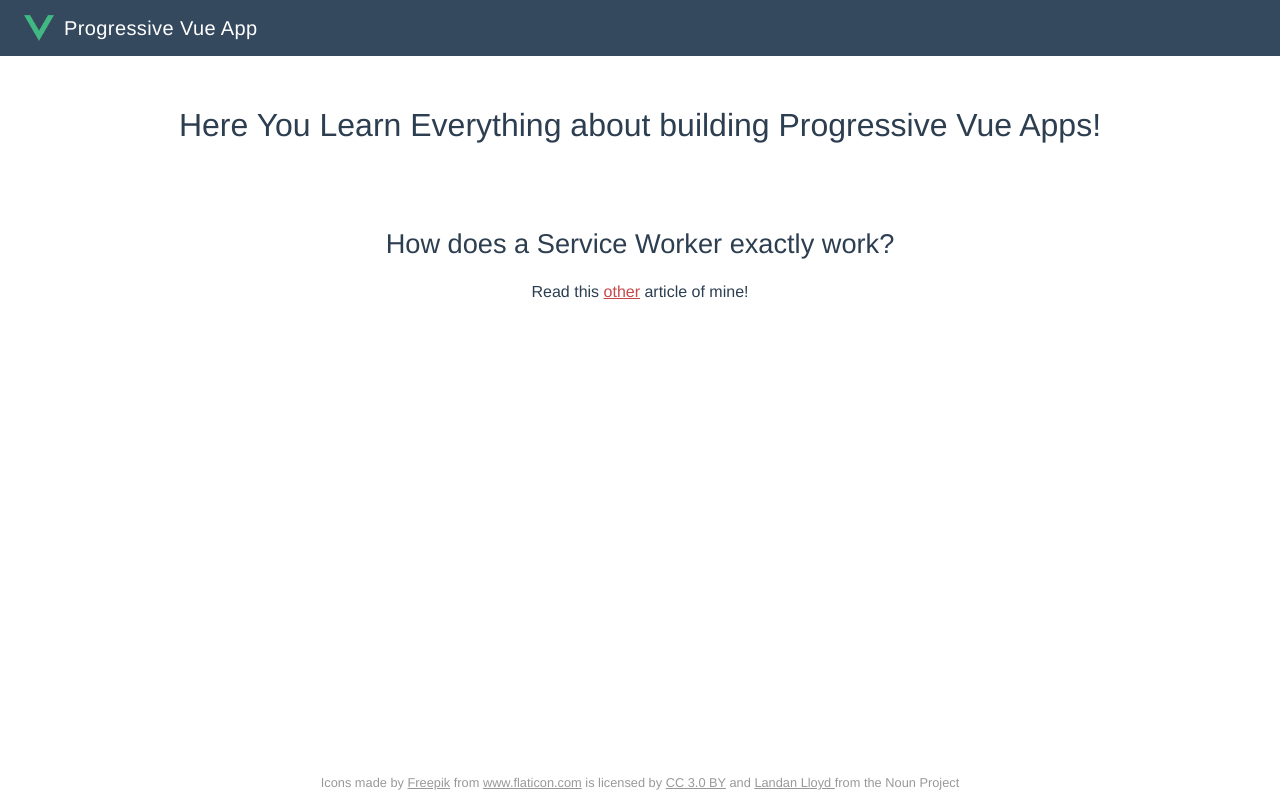
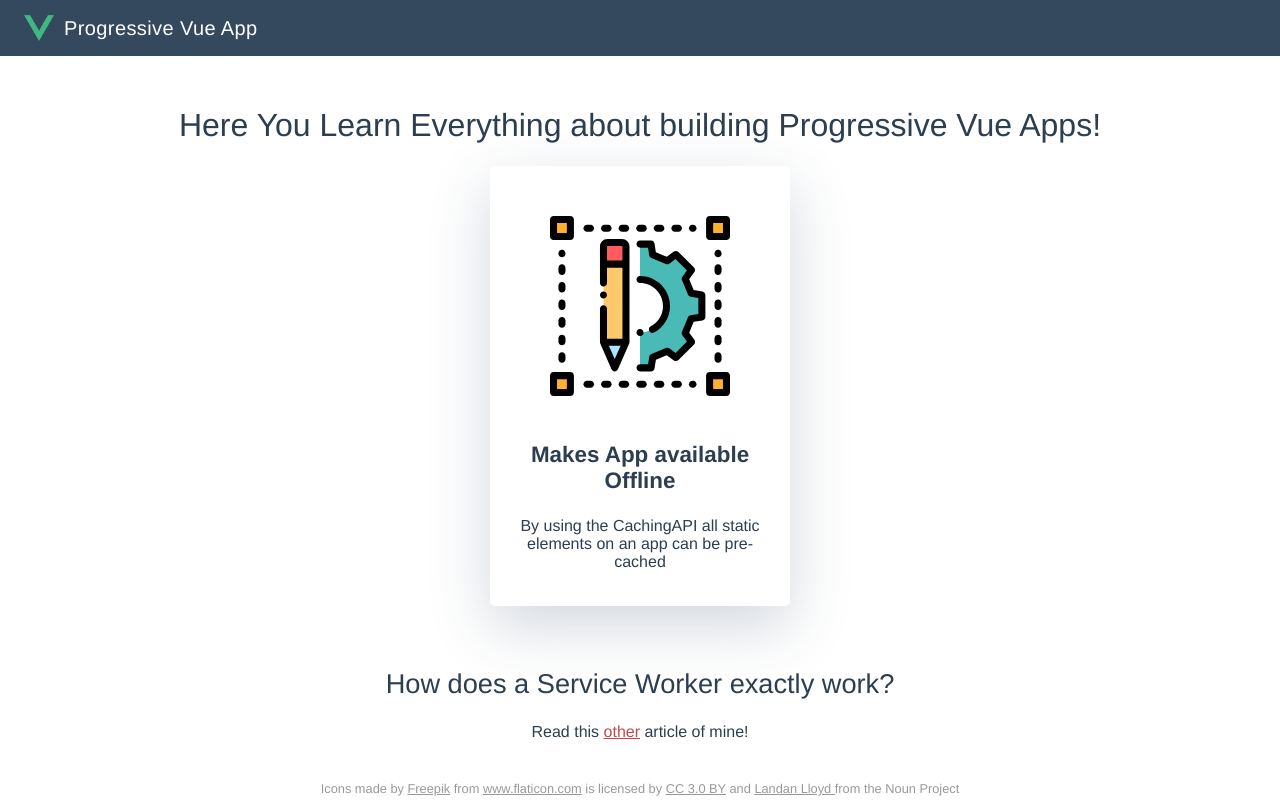
Before and after one commit to hinsencamp/vue-pwa-carousel, a Vue app: page / in a window 1280 px wide. Built offline with nearby package versions, Linux system fonts and the light colour scheme.

Commit message:
add card

```diff
--- a/src/App.vue
+++ b/src/App.vue
@@ -9,6 +9,12 @@
     </header>
     <main>
       <h1>{{ headline }}</h1>
+      <Card
+        class="current-element"
+        :headline="cards[0].headline"
+        :text="cards[0].text"
+        :imgName="cards[0].imgName"
+      />
       <div class="section">
         <h2>{{this.sections[1].headline}}</h2>
         <span>
@@ -24,10 +30,11 @@
 </template>
 
 <script>
-import Imprint from "./Components/Imprint";
+import Imprint from "./components/Imprint";
+import Card from "./components/Card";
 export default {
   name: "app",
-  components: { Imprint },
+  components: { Imprint, Card },
 
   data() {
     return {
--- /dev/null
+++ b/src/components/Card.vue
@@ -0,0 +1,26 @@
+<template>
+  <div class="card">
+    <img
+      class="card-icon"
+      :src="require(`@/assets/svg/${imgName}`)"
+      alt="card icon"
+    />
+    <div class='card-content'>
+      <h3 class='headline'>{{headline}}</h3>
+      <p>{{text}}</p>
+    </div>
+  </div>
+</template>
+
+<script>
+export default {
+  name: "Card",
+  props: {
+    headline: String,
+    imgName: String,
+    text: String
+  }
+};
+</script>
+
+<style  src="../assets/styles/Card.css"  scoped>
```
Also changed, not shown: src/components/Carousel.vue (added, +26 -0 lines).
